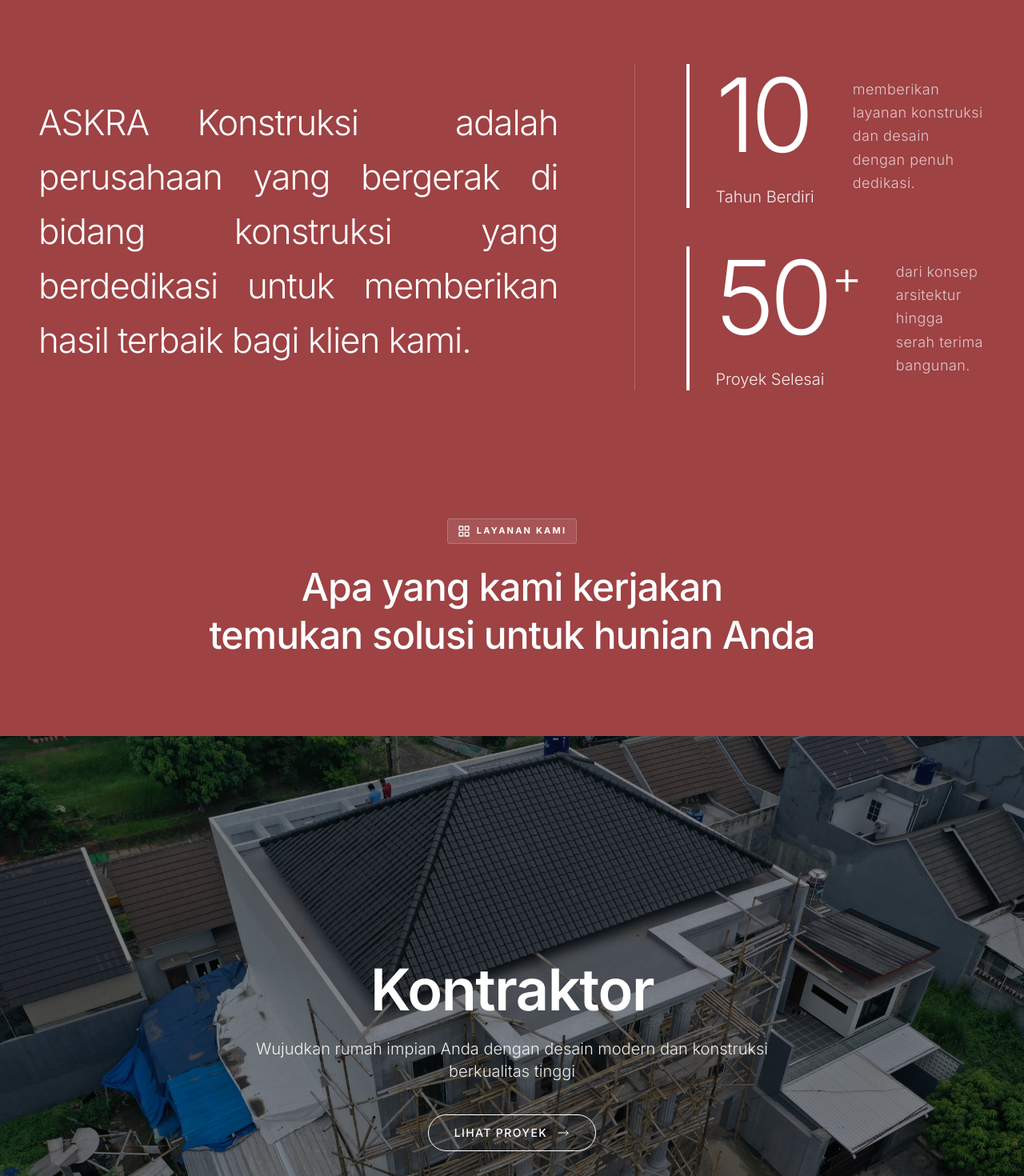
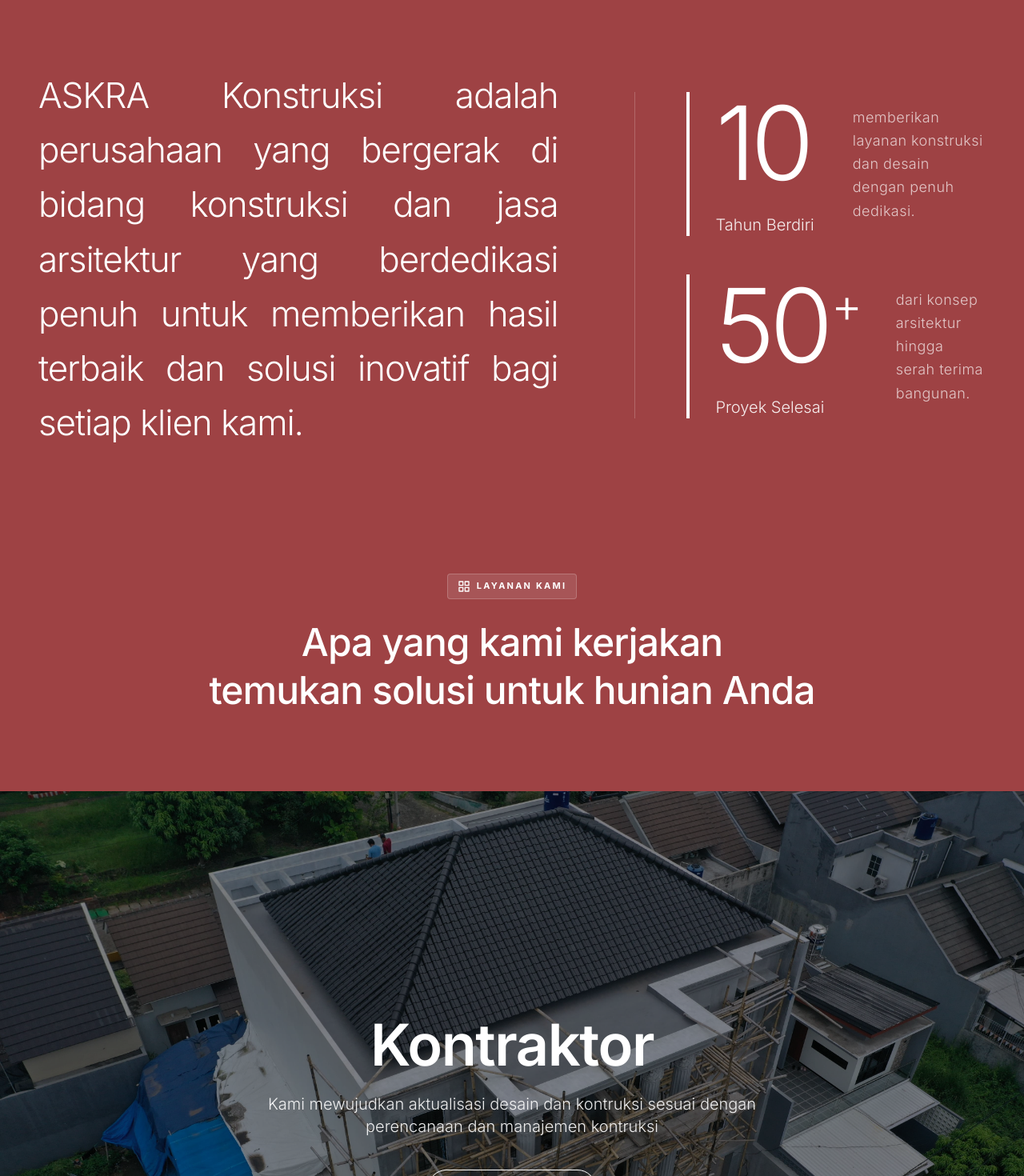
Before and after one commit to acaryawibawantra/desainbangunrenovasi-website, a Next.js app: page / in a window 1280 px wide. Shown: the part 880-2350 px from the top of the page at 80% size. Built offline with nearby package versions, Linux system fonts and the light colour scheme.

Commit message:
update tipis

```diff
--- a/components/sections/Tagline.tsx
+++ b/components/sections/Tagline.tsx
@@ -3,7 +3,7 @@
 import { useRef, useEffect, useState } from "react";
 import { motion, useScroll, useTransform, MotionValue, useInView, animate } from "framer-motion";
 
-const taglineText = "ASKRA Konstruksi  adalah perusahaan yang bergerak di bidang konstruksi yang berdedikasi untuk memberikan hasil terbaik bagi klien kami.";
+const taglineText = "ASKRA Konstruksi adalah perusahaan yang bergerak di bidang konstruksi dan jasa arsitektur yang berdedikasi penuh untuk memberikan hasil terbaik dan solusi inovatif bagi setiap klien kami.";
 
 function Word({ children, progress, range }: { children: string; progress: MotionValue<number>; range: [number, number] }) {
     // Apply a slightly smoother easing on the opacity
@@ -23,6 +23,22 @@ export function Tagline() {
     const containerRef = useRef<HTMLDivElement>(null);
     const textRef = useRef<HTMLParagraphElement>(null);
     const [isMobile, setIsMobile] = useState(false);
+    const [showContent, setShowContent] = useState(false);
+
+    useEffect(() => {
+        let delay = 100;
+        if (typeof window !== "undefined") {
+            const loadTime = (window as any).__appLoadTime;
+            if (loadTime) {
+                const elapsed = Date.now() - loadTime;
+                if (elapsed < 3000) {
+                    delay = (3000 - elapsed) + 200;
+                }
+            }
+        }
+        const timer = setTimeout(() => setShowContent(true), delay);
+        return () => clearTimeout(timer);
+    }, []);
 
     useEffect(() => {
         const checkMobile = () => setIsMobile(window.innerWidth < 768);
@@ -69,8 +85,8 @@ export function Tagline() {
             ref={containerRef}
             className="relative z-10 flex justify-center w-full -mt-24 md:mt-0"
             initial={{ opacity: 0 }}
-            animate={{ opacity: 1 }}
-            transition={{ delay: 3, duration: 1 }}
+            animate={{ opacity: showContent ? 1 : 0 }}
+            transition={{ duration: 1 }}
         >
             {/* Background extension to cover white body below Hero image gap */}
             <div className="absolute inset-x-0 bottom-0 top-24 md:hidden bg-[#1a1a1a] -z-10" />
--- a/lib/constants.ts
+++ b/lib/constants.ts
@@ -22,7 +22,7 @@ export const SERVICES: ServiceItem[] = [
         id: "kontraktor",
         title: "Kontraktor",
         description:
-            "Wujudkan rumah impian Anda dengan desain modern dan konstruksi berkualitas tinggi",
+            "Kami mewujudkan aktualisasi desain dan kontruksi sesuai dengan perencanaan dan manajemen kontruksi",
         longDescription: "Kami menyediakan layanan pembangunan rumah dari nol dengan standar kualitas terbaik. Mulai dari perencanaan, desain, hingga konstruksi, tim profesional kami akan mendampingi setiap tahap pembangunan untuk memastikan rumah impian Anda menjadi kenyataan.",
         image: "/images/services/service-1.jpg",
         features: [
@@ -39,6 +39,8 @@ export const SERVICES: ServiceItem[] = [
             "/images/portfolio/residential/project-2.png",
         ],
     },
+    //commented out
+    /*
     {
         id: "interior",
         title: "Interior",
@@ -60,11 +62,12 @@ export const SERVICES: ServiceItem[] = [
             "/images/portfolio/residential/project-4.png",
         ],
     },
+    */
     {
         id: "arsitek",
         title: "Jasa Arsitek",
         description:
-            "Desain arsitektur inovatif yang menggabungkan estetika dan fungsi",
+            "Melayani konsultasi perencanaan dari konsep awal dengan rancangan gambar yang sesuai ide dan kebutuhan. Dan memastikan proyek berjalan sesuai rencana.",
         longDescription: "Tim arsitek profesional kami menciptakan desain yang unik dan fungsional, disesuaikan dengan kebutuhan dan gaya hidup Anda. Kami menggabungkan kreativitas dengan kepraktisan untuk menghasilkan ruang yang indah dan nyaman dihuni.",
         image: "/images/services/service-3.jpg",
         features: [
```
